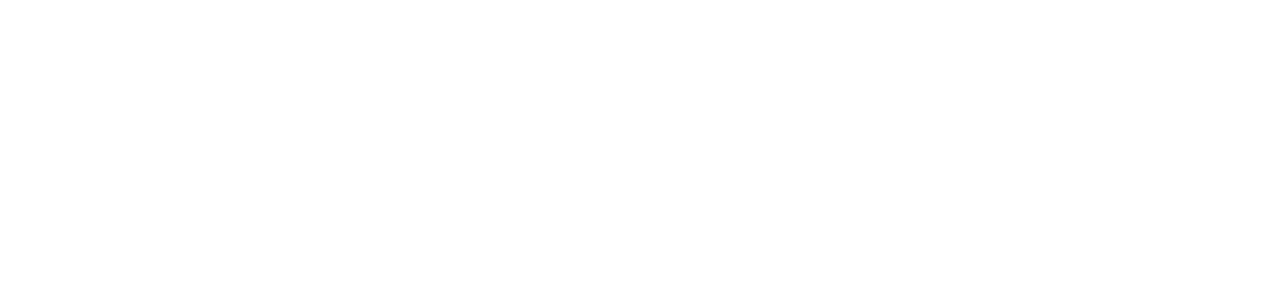
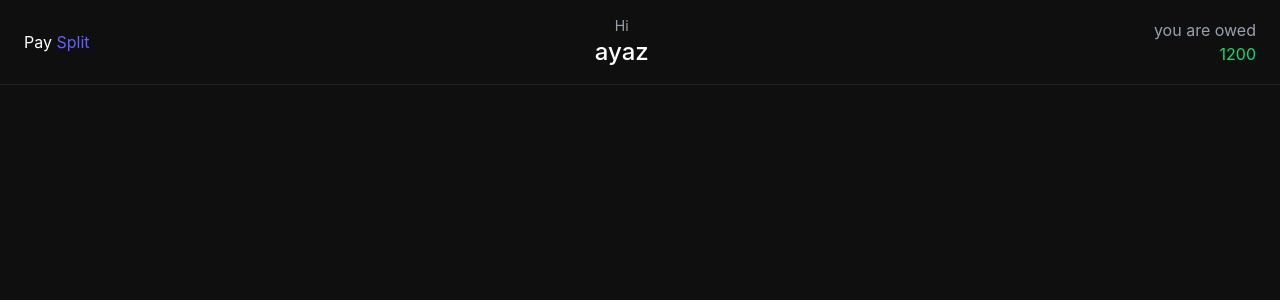
Before and after one commit to Ayazzsaifi/PaySplit, a React app in the folder frontend/: page / in a window 1280 px wide. Shown: the top 300 px of the page. Built offline with nearby package versions, Linux system fonts and the light colour scheme; the HTML template or start-up script is replaced by a standard one.

Commit message:
added groupCard

```diff
--- a/frontend/src/App.jsx
+++ b/frontend/src/App.jsx
@@ -1,17 +1,20 @@
-import { BrowserRouter ,Routes ,Route } from "react-router-dom";
+import { BrowserRouter, Routes, Route } from "react-router-dom";
 import Dashboard from "./pages/Dashboard";
 import GroupDetail from "./pages/GroupDetail";
 
-function App(){
+function App() {
 
-    return<>
-    <BrowserRouter>
-    <Routes>
-        <Route path="/" element={ <Dashboard /> } />
-        <Route path="/group/:id" element={<GroupDetail/> } />
-    </Routes>
+    return <>
+        <BrowserRouter>
+            <div className="bg-[#0f0f0f] min-h-screen">
+            <Routes>
+                <Route path="/" element={<Dashboard />} />
+                <Route path="/group/:id" element={<GroupDetail />} />
 
-    </BrowserRouter>
+            </Routes>
+        </div>
+
+    </BrowserRouter >
     </>
 }
 
--- a/frontend/src/components/GroupCard.jsx
+++ b/frontend/src/components/GroupCard.jsx
@@ -0,0 +1,16 @@
+
+function GroupCard({ group }) {
+
+    return <div className=" bg-[#0f0f0f] p-6 border border-[#222] rounded-xl flex justify-between">
+        <div>
+            <h3 className="text-white font-bold">{group.name}</h3>
+            <h3 className="text-gray-400"> {group.expense} </h3>
+            <h3 className="text-gray-400">{group.member} </h3>
+        </div>
+        <div>
+            <h3 className="text-green-400"> {group.balance} </h3>
+        </div>
+    </div>
+}
+
+export default GroupCard
--- a/frontend/src/components/GroupList.jsx
+++ b/frontend/src/components/GroupList.jsx
@@ -0,0 +1,21 @@
+import { useEffect, useState } from "react"
+import GroupCard from "./GroupCard"
+function GroupList(){
+    const [groupList, setGroupList]=useState([])
+    useEffect(()=>{
+        getList()
+    },[])
+
+    return<div className="bg-[#0f0f0f] p-6">
+        <h2>Your Groups</h2>
+        <div>
+
+        </div>
+        <button>Add Button</button>
+        <button>See More</button>
+
+    </div>
+}
+
+
+export default GroupList
--- a/frontend/src/components/Navbar.jsx
+++ b/frontend/src/components/Navbar.jsx
@@ -1,11 +1,16 @@
-function Navbar({ balance, usernmae }) {
+function Navbar({ balance, username }) {
 
     return <>
         <nav className="bg-[#0f0f0f] flex justify-between items-center px-6 py-4 border-b border-[#222]">
-            <h3>pay <span className="text-indigo-500" >Split</span></h3>
-
-            <p className="text-sm" >Hi <span className="text-2xl font-medium" >{usernmae}</span></p>
-            <p>you are owed <span className="text-green-400"  >{balance}</span></p>
+            <div>
+                <h3><span className="text-white">Pay</span> <span className="text-indigo-500" >Split</span></h3>
+            </div>
+            <div className="flex flex-col items-center">
+                <p className="text-sm"> <span className="text-gray-400">Hi</span> </p>
+                <p><span className="text-2xl font-medium text-white" >{username}</span></p></div>
+            <div className="flex flex-col items-end">
+                <p> <span className="text-gray-400">you are owed</span> </p>
+                <span className="text-green-400"  >{balance}</span></div>
         </nav>
     </>
 }
--- a/frontend/src/pages/Dashboard.jsx
+++ b/frontend/src/pages/Dashboard.jsx
@@ -1,8 +1,10 @@
-
+import Navbar from "../components/Navbar"
 
 function Dashboard (){
 
-    return
+    return<>
+    <Navbar username="ayaz" balance={1200} />
+    </>
 }
 
 export default Dashboard
```
Also changed, not shown: frontend/src/pages/GroupDetail.jsx (deleted, +0 -8 lines), 1 other file (tests, documents, lock files or other folders).
